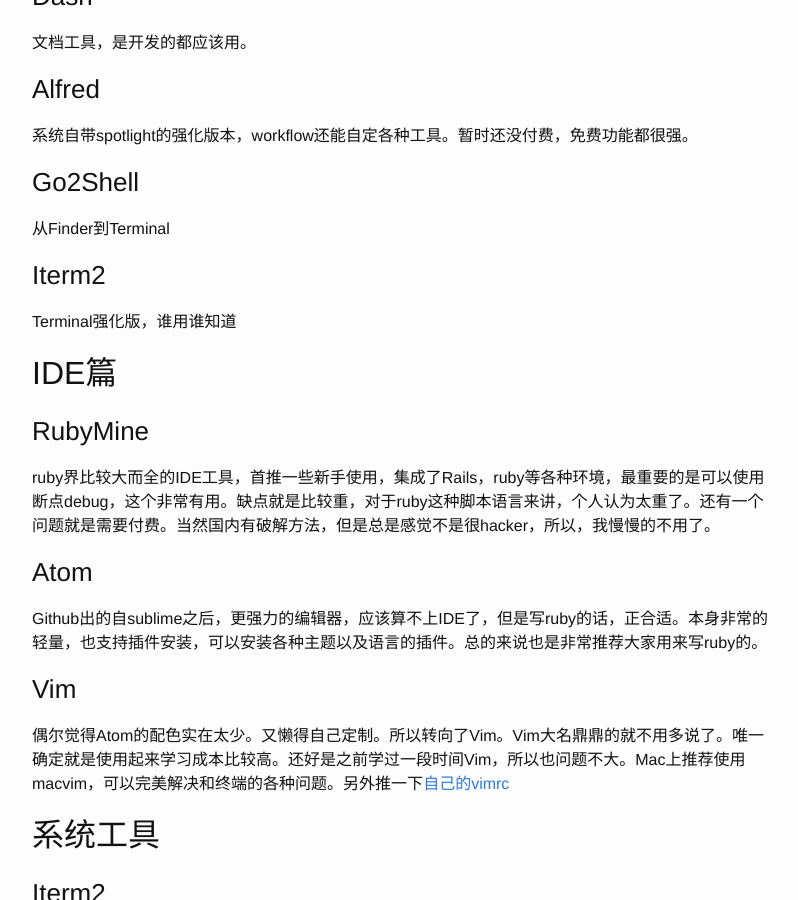
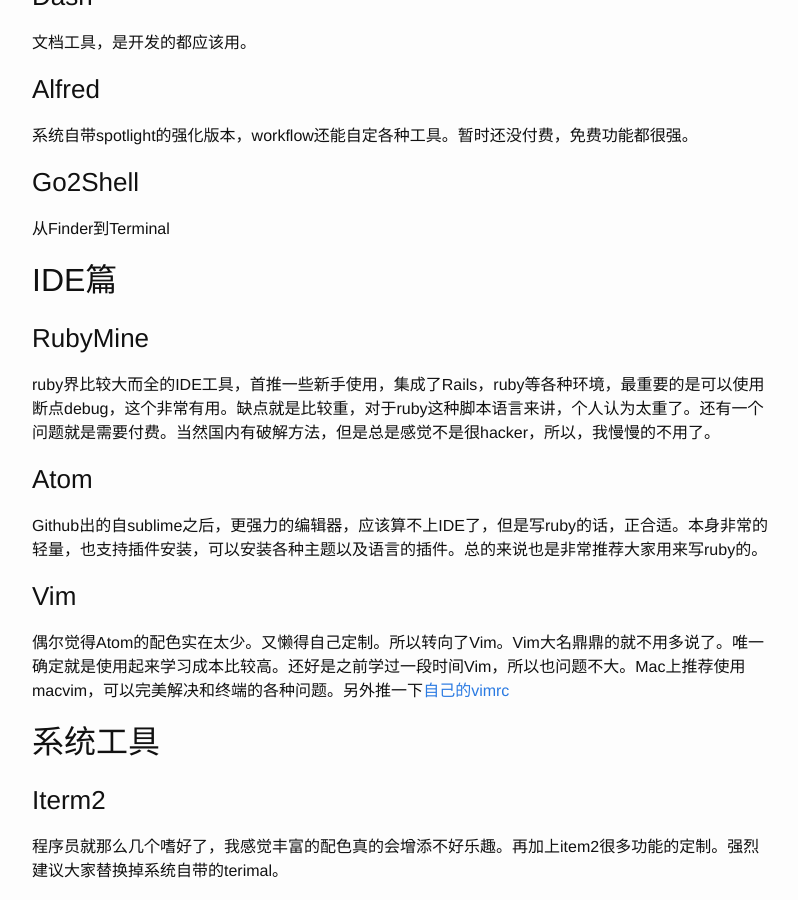
Before and after one commit to Edison-Hsu/Edison-Hsu.github.io, a Jekyll site: the page built from tools.md, in a window 1280 px wide and 900 px high, scrolled down 343 px. Shown: the whole window, without its empty margins (238-1036 px from the left). Built offline with Jekyll 4.4.1, drawn with Linux system fonts in a browser that asks for light colours; comment, search, counter and statistics services are not loaded.

Commit message:
remove duplicate

```diff
--- a/tools.md
+++ b/tools.md
@@ -16,9 +16,6 @@
 
 ### Go2Shell
 从Finder到Terminal
-
-### Iterm2
-Terminal强化版，谁用谁知道
 
 ## IDE篇
 
```
